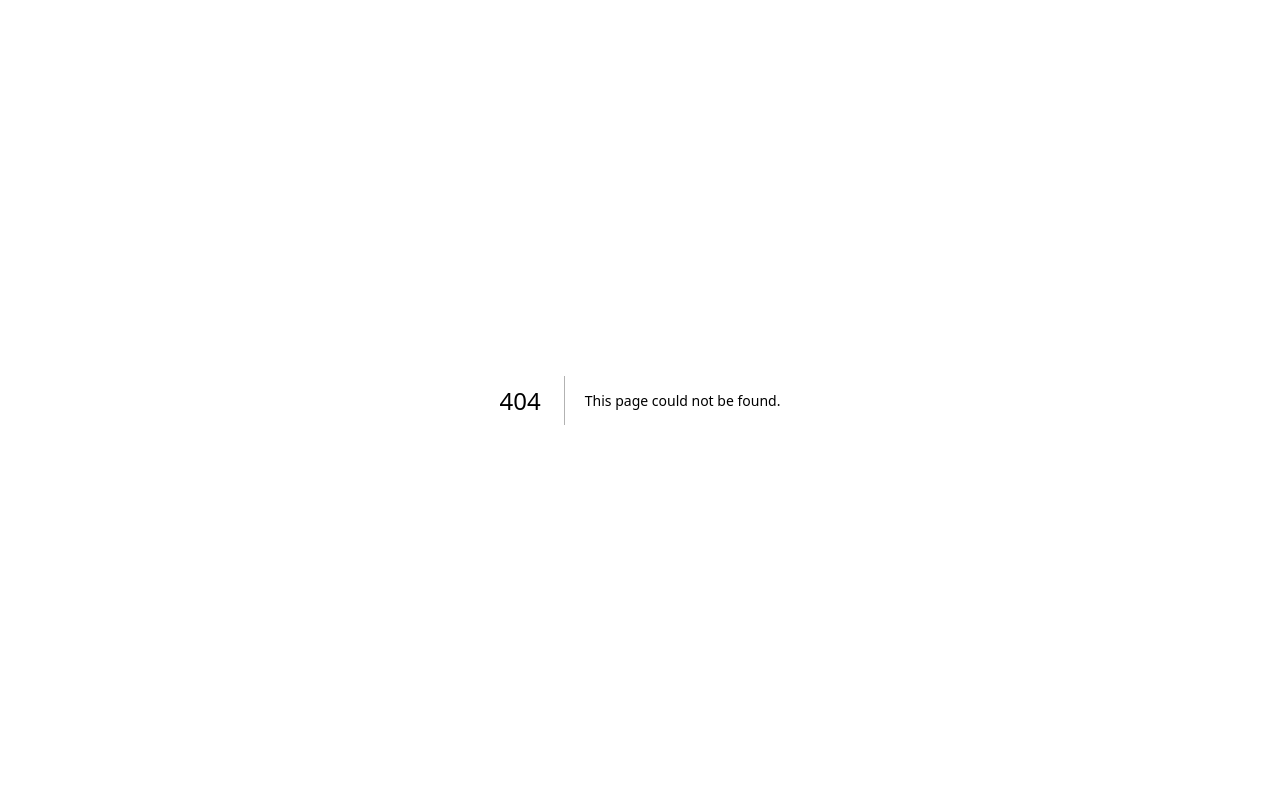
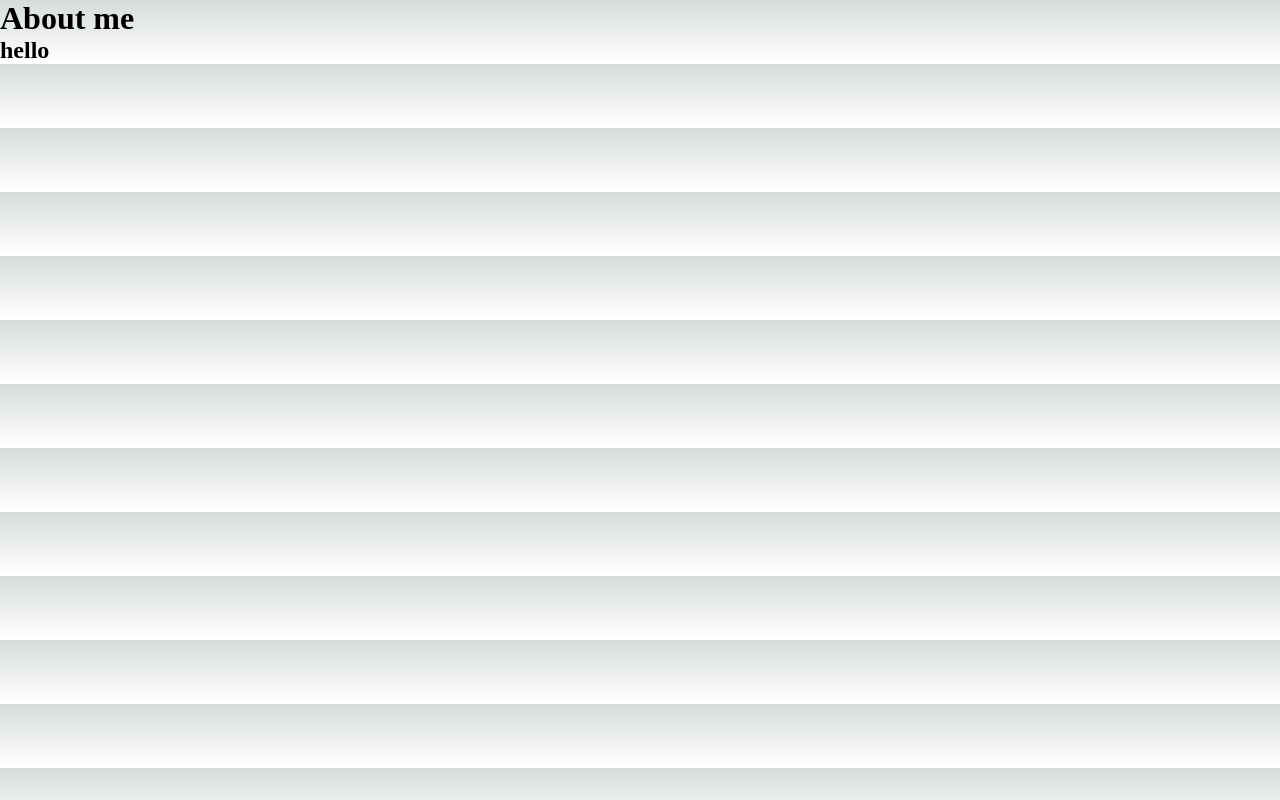
Before and after one commit to konyu/base_next, a Next.js app: page /about in a window 1280 px wide. Before the commit this address had no page. Built offline with nearby package versions, Linux system fonts and the light colour scheme.

Commit message:
Add: about page

```diff
--- /dev/null
+++ b/src/pages/about.tsx
@@ -0,0 +1,12 @@
+const About = () => {
+  const greeting = "hello";
+
+  return (
+    <>
+      <h1>About me</h1>
+      <h2>{greeting}</h2>
+    </>
+  )
+};
+
+export default About;
```
